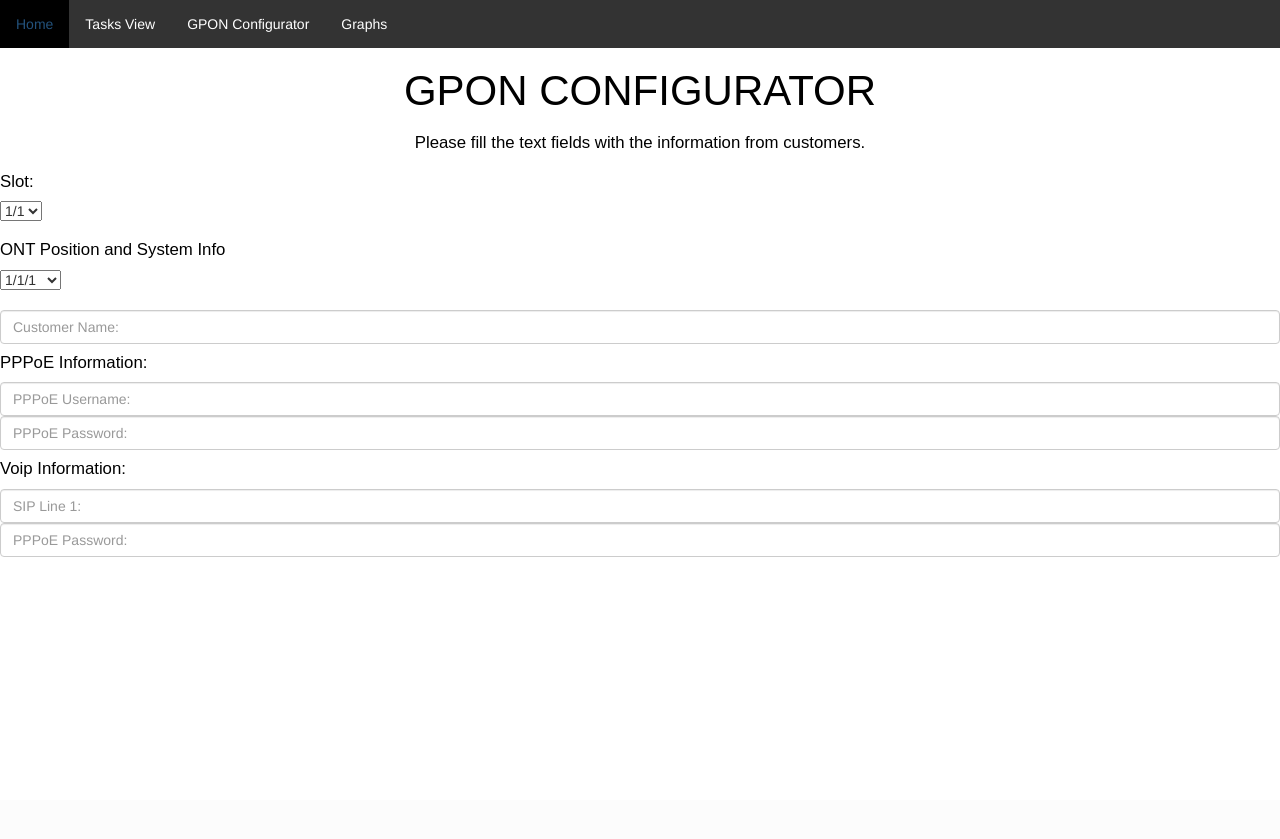
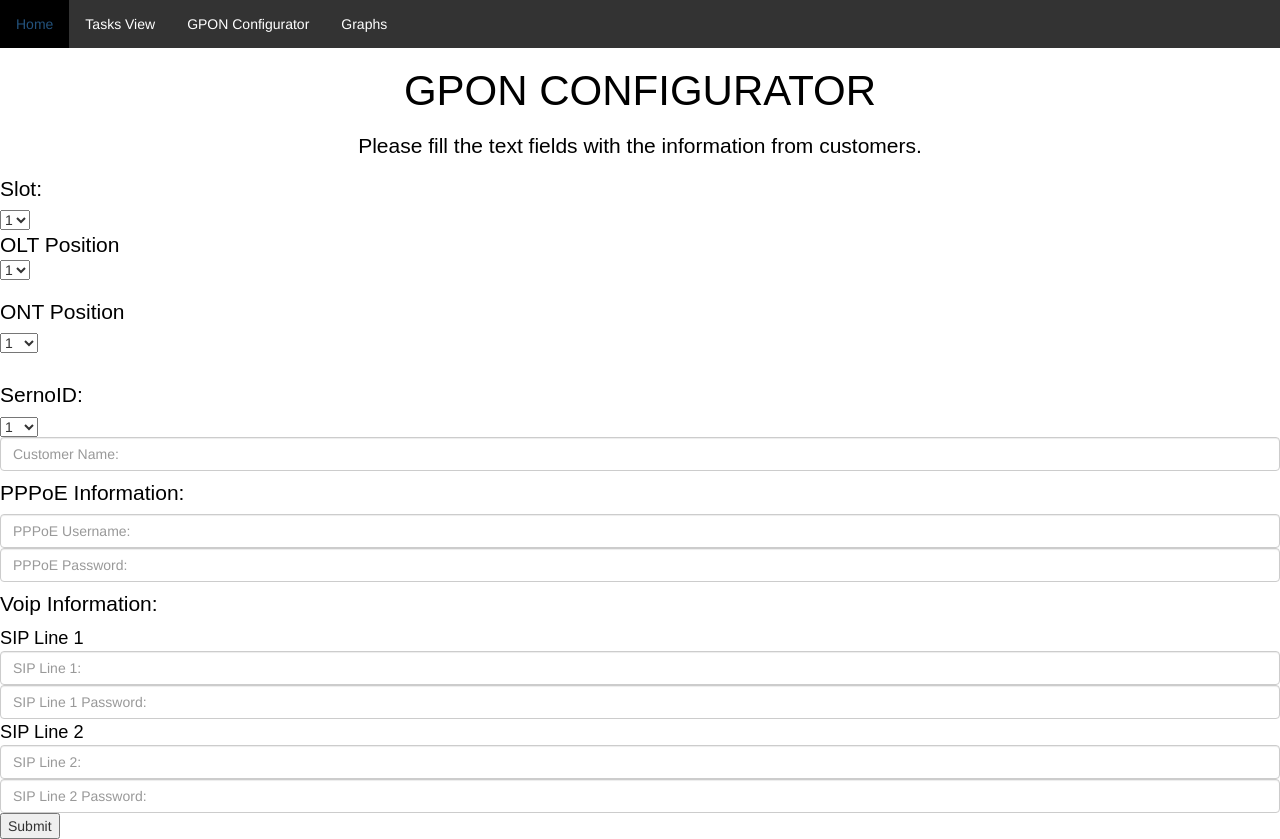
Before and after one commit to rllavona13/gpon_configurator, a Flask app: template templates/index.html in a window 1280 px wide. Before the commit the page ends 557 px from the top, so only its background shows below. Run offline with Flask 2, Linux system fonts and the light colour scheme; the template is opened without the code that fills it, so the values that code supplies are empty; some libraries are stand-ins or nearby versions.

Commit message:
Adding new style

```diff
--- a/templates/index.html
+++ b/templates/index.html
@@ -26,29 +26,51 @@
       h2{
         color: black;
         font-family: arial;
-        font-size: 120%;
+        font-size: 150%;
         text-align: center;
         }
 
        h3{
         color: black;
         font-family: arial;
-        font-size: 120%;
+        font-size: 150%;
         text-align: left;
         }
 
          h4{
         color: black;
         font-family: arial;
-        font-size: 120%;
+        font-size: 150%;
         text-align: left;
         }
 
         h5{
         color: black;
         font-family: arial;
-        font-size: 120%;
+        font-size: 150%;
         text-align: left;
+        }
+
+
+                h6{
+        color: black;
+        font-family: arial;
+        font-size: 150%;
+        text-align: top;
+        }
+
+         h7{
+        color: black;
+        font-family: arial;
+        font-size: 150%;
+        text-align: top;
+        }
+
+                 h8{
+        color: black;
+        font-family: arial;
+        font-size: 130%;
+        text-align: top;
         }
 
       p{
@@ -101,93 +123,128 @@
 
     <h3>Slot:</h3>
     <form >
-  <select name="OLT Position">
-    <option value="1/1" selected>1/1</option>
-    <option value="1/2">1/2</option>
-    <option value="1/3">1/3</option>
-    <option value="1/4">1/4</option>
-    <option value="1/5">1/5</option>
-    <option value="1/6">1/6</option>
-    <option value="1/7">1/7</option>
-    <option value="1/8">1/8</option>
+  <select name="Slot Position">
+    <option value="1" selected>1</option>
+    <option value="2">2</option>
   </select>
     </form>
 
-    <h3>ONT Position and System Info</h3>
-  <form >
+    <h7>OLT Position</h7>
+    <form >
+  <select name="OLT Position">
+    <option value="1" selected>1</option>
+    <option value="2">2</option>
+    <option value="3">3</option>
+    <option value="4">4</option>
+    <option value="5">5</option>
+    <option value="6">6</option>
+    <option value="7">7</option>
+    <option value="8">8</option>
+  </select>
+    </form>
+
+    <h3>ONT Position</h3>
+  <form>
   <select name="ONT Position">
-    <option value="1/1/1" selected>1/1/1</option>
-    <option value="1/1/2">1/1/2</option>
-    <option value="1/1/3">1/1/3</option>
-    <option value="1/1/4">1/1/4</option>
-    <option value="1/1/5">1/1/5</option>
-    <option value="1/1/6">1/1/6</option>
-    <option value="1/1/7">1/1/7</option>
-    <option value="1/1/8">1/1/8</option>
-    <option value="1/1/9">1/1/9</option>
-    <option value="1/1/10">1/1/10</option>
-    <option value="1/1/11">1/1/11</option>
-    <option value="1/1/12">1/1/12</option>
-    <option value="1/1/13">1/1/13</option>
-    <option value="1/1/14">1/1/14</option>
-    <option value="1/1/15">1/1/15</option>
-    <option value="1/1/16">1/1/16</option>
-    <option value="1/1/17">1/1/17</option>
-    <option value="1/1/18">1/1/18</option>
-    <option value="1/1/19">1/1/19</option>
-    <option value="1/1/20">1/1/20</option>
-    <option value="1/1/21">1/1/21</option>
-    <option value="1/1/22">1/1/22</option>
-    <option value="1/1/23">1/1/23</option>
-    <option value="1/1/24">1/1/24</option>
-    <option value="1/1/25">1/1/25</option>
-    <option value="1/1/26">1/1/26</option>
-    <option value="1/1/27">1/1/27</option>
-    <option value="1/1/28">1/1/28</option>
-    <option value="1/1/29">1/1/29</option>
-    <option value="1/1/30">1/1/30</option>
-    <option value="1/1/31">1/1/31</option>
-    <option value="1/1/32">1/1/32</option>
-    <option value="1/1/33">1/1/33</option>
-    <option value="1/1/34">1/1/34</option>
-    <option value="1/1/35">1/1/35</option>
-    <option value="1/1/36">1/1/36</option>
-    <option value="1/1/37">1/1/37</option>
-    <option value="1/1/38">1/1/38</option>
-    <option value="1/1/39">1/1/39</option>
-    <option value="1/1/40">1/1/40</option>
-    <option value="1/1/41">1/1/41</option>
-    <option value="1/1/42">1/1/42</option>
-    <option value="1/1/43">1/1/43</option>
-    <option value="1/1/44">1/1/44</option>
-    <option value="1/1/45">1/1/45</option>
-    <option value="1/1/46">1/1/46</option>
-    <option value="1/1/47">1/1/47</option>
-    <option value="1/1/48">1/1/48</option>
-    <option value="1/1/49">1/1/49</option>
-    <option value="1/1/50">1/1/50</option>
-    <option value="1/1/51">1/1/51</option>
-    <option value="1/1/52">1/1/52</option>
-    <option value="1/1/54">1/1/54</option>
-    <option value="1/1/55">1/1/55</option>
-    <option value="1/1/56">1/1/56</option>
-    <option value="1/1/57">1/1/57</option>
-    <option value="1/1/58">1/1/58</option>
-    <option value="1/1/59">1/1/59</option>
-    <option value="1/1/60">1/1/60</option>
-    <option value="1/1/61">1/1/61</option>
-    <option value="1/1/62">1/1/62</option>
-    <option value="1/1/63">1/1/63</option>
-    <option value="1/1/64">1/1/64</option>
+    <option value="1" selected>1</option>
+    <option value="2">2</option>
+    <option value="3">3</option>
+    <option value="4">4</option>
+    <option value="5">5</option>
+    <option value="6">6</option>
+    <option value="7">7</option>
+    <option value="8">8</option>
+    <option value="9">9</option>
+    <option value="10">10</option>
+    <option value="11">11</option>
+    <option value="12">12</option>
+    <option value="13">13</option>
+    <option value="14">14</option>
+    <option value="15">15</option>
+    <option value="16">16</option>
+    <option value="17">17</option>
+    <option value="18">18</option>
+    <option value="19">19</option>
+    <option value="20">20</option>
+    <option value="21">21</option>
+    <option value="22">22</option>
+    <option value="23">23</option>
+    <option value="24">24</option>
+    <option value="25">25</option>
+    <option value="26">26</option>
+    <option value="27">27</option>
+    <option value="28">28</option>
+    <option value="29">29</option>
+    <option value="30">30</option>
+    <option value="31">31</option>
+    <option value="32">32</option>
+    <option value="33">33</option>
+    <option value="34">34</option>
+    <option value="35">35</option>
+    <option value="36">36</option>
+    <option value="37">37</option>
+    <option value="38">38</option>
+    <option value="39">39</option>
+    <option value="40">40</option>
+    <option value="41">41</option>
+    <option value="42">42</option>
+    <option value="43">43</option>
+    <option value="44">44</option>
+    <option value="45">45</option>
+    <option value="46">46</option>
+    <option value="47">47</option>
+    <option value="48">48</option>
+    <option value="49">49</option>
+    <option value="50">50</option>
+    <option value="51">51</option>
+    <option value="52">52</option>
+    <option value="54">54</option>
+    <option value="55">55</option>
+    <option value="56">56</option>
+    <option value="57">57</option>
+    <option value="58">58</option>
+    <option value="59">59</option>
+    <option value="60">60</option>
+    <option value="61">61</option>
+    <option value="62">62</option>
+    <option value="63">63</option>
+    <option value="64">64</option>
 
   </select>
   <br><br>
   </form>
 
+    <h6>SernoID:</h6>
+    <form>
+      <select name="SernoID">
+    <option value="1" selected>1</option>
+    <option value="2">2</option>
+    <option value="3">3</option>
+    <option value="4">4</option>
+    <option value="5">5</option>
+    <option value="6">6</option>
+    <option value="7">7</option>
+    <option value="8">8</option>
+    <option value="9">9</option>
+    <option value="10">10</option>
+    <option value="11">11</option>
+    <option value="12">12</option>
+    <option value="13">13</option>
+    <option value="14">14</option>
+    <option value="15">15</option>
+    <option value="16">16</option>
+    <option value="17">17</option>
+    <option value="18">18</option>
+    <option value="19">19</option>
+    <option value="20">20</option>
+      </select>
+     </form>
+
 
     <form action="{{ url_for('gpon_configurator') }}" method="POST">
         <input type="text" class="form-control" placeholder="Customer Name: " name="Customer Name">
     </form>
+
 
     <h4>PPPoE Information:</h4>
     <form action="{{ url_for('gpon_configurator') }}" method="POST">
@@ -200,14 +257,28 @@
 
     <h5>Voip Information:</h5>
 
+    <h8>SIP Line 1</h8>
     <form action="{{ url_for('gpon_configurator') }}" method="POST">
-        <input type="text" class="form-control" placeholder="SIP Line 1:" name="pppoeusername">
+        <input type="text" class="form-control" placeholder="SIP Line 1:" name="sipuser1">
     </form>
 
     <form action="{{ url_for('gpon_configurator') }}" method="POST">
-          <input type="text" class="form-control" placeholder="PPPoE Password:" name="pppoepassword">
+          <input type="text" class="form-control" placeholder="SIP Line 1 Password:" name="sippassword1">
+    </form>
+      <h8>SIP Line 2</h8>
+        <form action="{{ url_for('gpon_configurator') }}" method="POST">
+        <input type="text" class="form-control" placeholder="SIP Line 2:" name="sipuser2">
+    </form>
+
+    <form action="{{ url_for('gpon_configurator') }}" method="POST">
+          <input type="text" class="form-control" placeholder="SIP Line 2 Password:" name="sippassword2">
     </form>
 
 
+    <form>
+
+      <input type="submit" name="submit">
+    </form>
+
 </body>
 </html>
```
